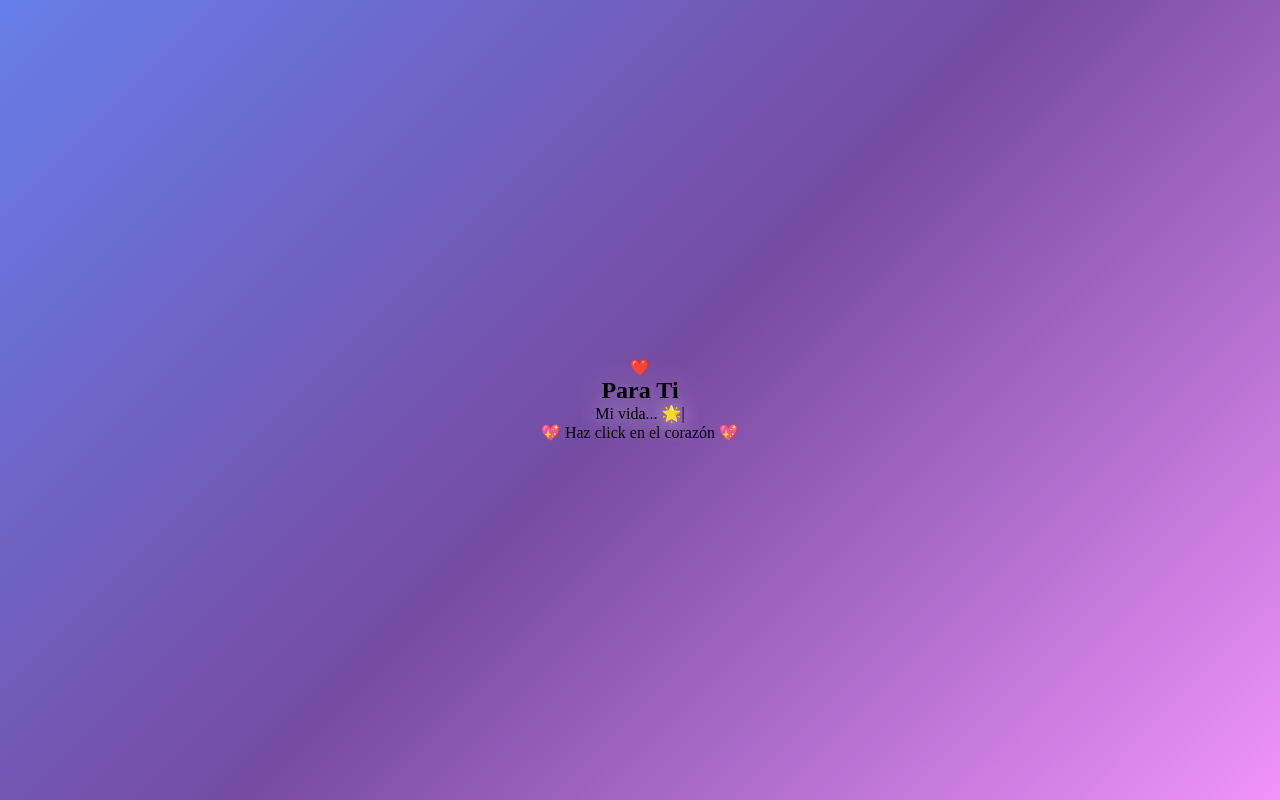
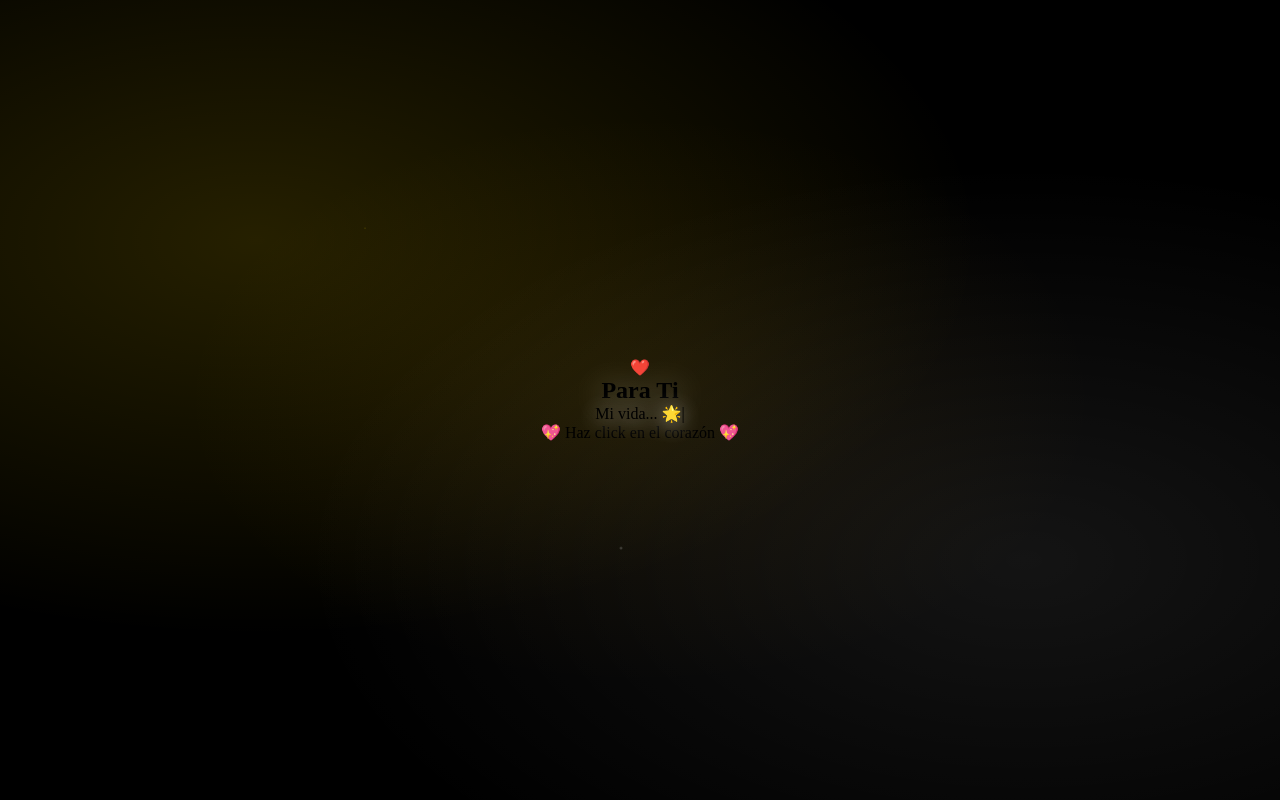
Before and after one commit to Denilson-ux/detalle_bonito, a Next.js app: page / in a window 1280 px wide. Built offline with nearby package versions, Linux system fonts and the light colour scheme.

Commit message:
🎨 Actualizar tema a diseño elegante negro con letras blancas y efectos dorados

```diff
--- a/app/globals.css
+++ b/app/globals.css
@@ -10,22 +10,106 @@
 
 body {
   overflow-x: hidden;
-  background: linear-gradient(135deg, #667eea 0%, #764ba2 50%, #f093fb 100%);
+  background: #000000;
+  background-image:
+    radial-gradient(at 20% 30%, rgba(255, 215, 0, 0.15) 0px, transparent 50%),
+    radial-gradient(at 80% 70%, rgba(255, 255, 255, 0.08) 0px, transparent 50%),
+    radial-gradient(at 50% 50%, rgba(184, 134, 11, 0.1) 0px, transparent 50%);
   min-height: 100vh;
+  position: relative;
+}
+
+/* Fondo con estrellas animadas */
+body::before {
+  content: '';
+  position: fixed;
+  top: 0;
+  left: 0;
+  width: 100%;
+  height: 100%;
+  background-image:
+    radial-gradient(2px 2px at 20% 30%, rgba(255, 215, 0, 0.4), transparent),
+    radial-gradient(2px 2px at 60% 70%, rgba(255, 255, 255, 0.3), transparent),
+    radial-gradient(1px 1px at 50% 50%, rgba(255, 215, 0, 0.3), transparent),
+    radial-gradient(1px 1px at 80% 10%, rgba(255, 255, 255, 0.4), transparent),
+    radial-gradient(2px 2px at 90% 60%, rgba(184, 134, 11, 0.3), transparent);
+  background-size: 200% 200%;
+  animation: twinkle 8s ease-in-out infinite;
+  pointer-events: none;
+  z-index: 0;
+}
+
+@keyframes twinkle {
+  0%, 100% {
+    opacity: 0.5;
+    background-position: 0% 0%;
+  }
+  50% {
+    opacity: 1;
+    background-position: 100% 100%;
+  }
 }
 
 @layer utilities {
-  .text-gradient {
-    background: linear-gradient(135deg, #f093fb 0%, #f5576c 100%);
+  .text-gradient-gold {
+    background: linear-gradient(135deg, #FFD700 0%, #FFF 50%, #DAA520 100%);
     -webkit-background-clip: text;
     -webkit-text-fill-color: transparent;
     background-clip: text;
+    filter: drop-shadow(0 0 20px rgba(255, 215, 0, 0.5));
   }
 
-  .card-gradient {
-    background: linear-gradient(135deg, rgba(255, 255, 255, 0.15) 0%, rgba(255, 255, 255, 0.08) 100%);
-    backdrop-filter: blur(10px);
-    border: 1px solid rgba(255, 255, 255, 0.3);
+  .text-gradient-white {
+    background: linear-gradient(135deg, #FFFFFF 0%, #F0F0F0 50%, #E8E8E8 100%);
+    -webkit-background-clip: text;
+    -webkit-text-fill-color: transparent;
+    background-clip: text;
+    filter: drop-shadow(0 0 15px rgba(255, 255, 255, 0.4));
+  }
+
+  .card-glass-black {
+    background: linear-gradient(135deg, rgba(20, 20, 20, 0.9) 0%, rgba(10, 10, 10, 0.85) 100%);
+    backdrop-filter: blur(20px);
+    border: 1px solid rgba(255, 215, 0, 0.3);
+    box-shadow:
+      0 8px 32px 0 rgba(0, 0, 0, 0.5),
+      inset 0 0 20px rgba(255, 215, 0, 0.05);
+  }
+
+  .card-gold-border {
+    background: rgba(10, 10, 10, 0.95);
+    border: 2px solid transparent;
+    background-clip: padding-box;
+    position: relative;
+  }
+
+  .card-gold-border::before {
+    content: '';
+    position: absolute;
+    top: 0;
+    left: 0;
+    right: 0;
+    bottom: 0;
+    border-radius: inherit;
+    padding: 2px;
+    background: linear-gradient(135deg, #FFD700, #FFF, #DAA520);
+    -webkit-mask: linear-gradient(#fff 0 0) content-box, linear-gradient(#fff 0 0);
+    -webkit-mask-composite: xor;
+    mask-composite: exclude;
+  }
+
+  .glow-gold {
+    box-shadow:
+      0 0 20px rgba(255, 215, 0, 0.4),
+      0 0 40px rgba(255, 215, 0, 0.2),
+      0 0 60px rgba(255, 215, 0, 0.1);
+  }
+
+  .glow-white {
+    box-shadow:
+      0 0 20px rgba(255, 255, 255, 0.3),
+      0 0 40px rgba(255, 255, 255, 0.15),
+      0 0 60px rgba(255, 255, 255, 0.08);
   }
 }
 
@@ -42,3 +126,54 @@ body {
 .animate-float {
   animation: float 3s ease-in-out infinite;
 }
+
+/* Animación de pulso dorado */
+@keyframes pulse-gold {
+  0%, 100% {
+    box-shadow: 0 0 20px rgba(255, 215, 0, 0.4);
+  }
+  50% {
+    box-shadow: 0 0 40px rgba(255, 215, 0, 0.8);
+  }
+}
+
+.animate-pulse-gold {
+  animation: pulse-gold 2s ease-in-out infinite;
+}
+
+/* Efecto de brillo en texto */
+@keyframes shimmer {
+  0% {
+    background-position: -1000px 0;
+  }
+  100% {
+    background-position: 1000px 0;
+  }
+}
+
+.text-shimmer {
+  background: linear-gradient(90deg, #FFF 0%, #FFD700 50%, #FFF 100%);
+  background-size: 1000px 100%;
+  -webkit-background-clip: text;
+  -webkit-text-fill-color: transparent;
+  background-clip: text;
+  animation: shimmer 3s linear infinite;
+}
+
+/* Scrollbar personalizado */
+::-webkit-scrollbar {
+  width: 10px;
+}
+
+::-webkit-scrollbar-track {
+  background: #000;
+}
+
+::-webkit-scrollbar-thumb {
+  background: linear-gradient(180deg, #FFD700, #DAA520);
+  border-radius: 10px;
+}
+
+::-webkit-scrollbar-thumb:hover {
+  background: linear-gradient(180deg, #DAA520, #FFD700);
+}
```
